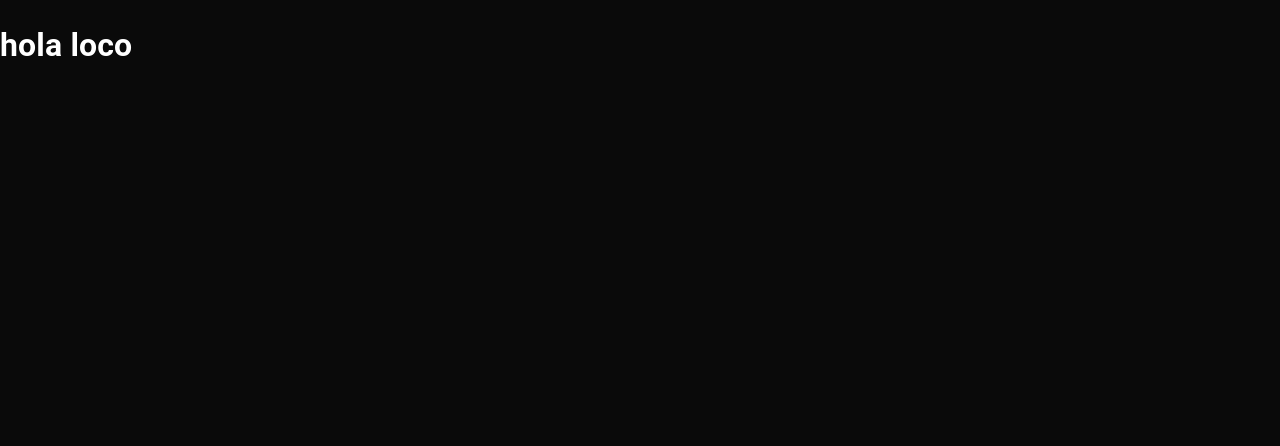
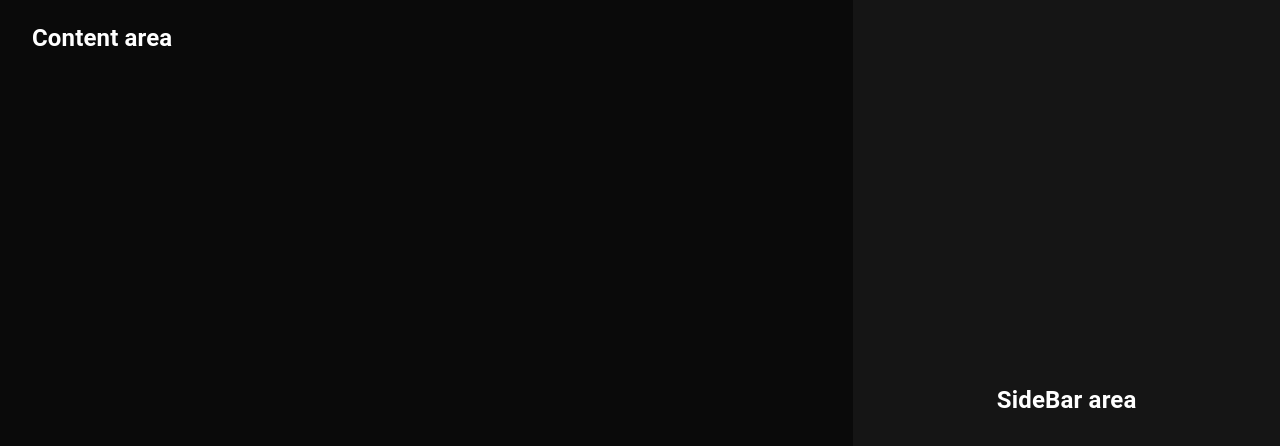
Before and after one commit to franciscoerramuspe/activity-tracker-tsx, a React (Create React App) app in the folder todo-react/: page / in a window 1280 px wide. Shown: the top 446 px of the page. Built offline with nearby package versions, Linux system fonts and the light colour scheme.

Commit message:
dashboard

```diff
--- a/todo-react/src/App.tsx
+++ b/todo-react/src/App.tsx
@@ -1,13 +1,14 @@
 import React, {FC, ReactElement} from 'react';
 import { ThemeProvider, CssBaseline } from '@mui/material';
 import { customTheme } from './theme/customTheme';
+import { Dashboard } from './pages/dashboard/dashboard';
 
 
 const App:FC = ():ReactElement => {
   return (
   <ThemeProvider theme={customTheme}>
     <CssBaseline />
-      <h1>hola loco</h1>
+      <Dashboard />
   </ThemeProvider>);
 }
 
```
